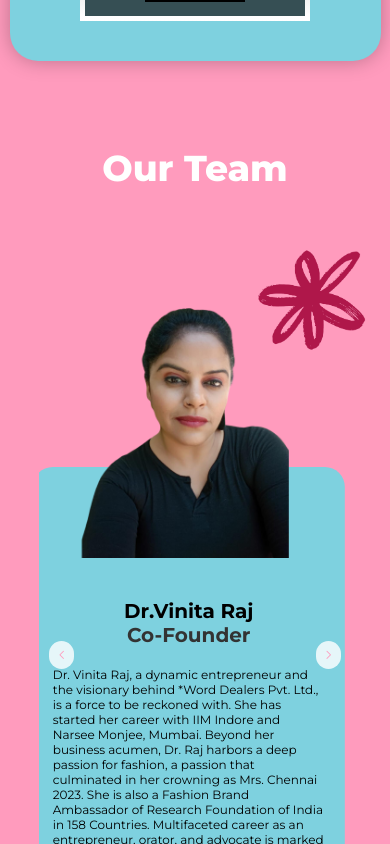
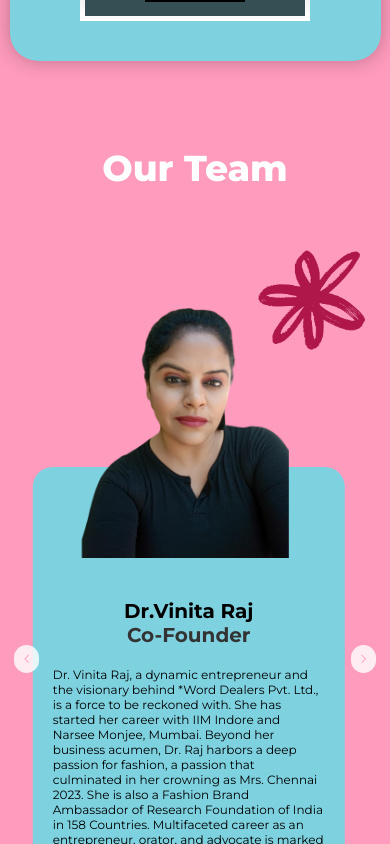
Before and after one commit to nishant0708/The_Tribe_Sheen, a React (Create React App) app: page / in a window 390 px wide. Shown: the part 2220-3064 px from the top of the page. Built offline with nearby package versions, Linux system fonts and the light colour scheme.

Commit message:
arrows fix

```diff
--- a/src/Teams/Teams.jsx
+++ b/src/Teams/Teams.jsx
@@ -114,11 +114,11 @@ function Teams() {
               </SwiperSlide>
             ))}
           </Swiper>
+        </motion.div>
+      </div>
         <div className="custom-navigation">
           <button ref={prevRef} className="nav-button prev">&lt;</button>
           <button ref={nextRef} className="nav-button next">&gt;</button>
-                </div>
-        </motion.div>
         </div>
     </div>
   )
--- a/src/Teams/teams.css
+++ b/src/Teams/teams.css
@@ -2,7 +2,7 @@
   position: relative;
 }
 .slider-container {
-  width: 80%;
+  width: 100%;
   max-width: 1300px;
   margin: 0 auto;
   border-radius: 10px;
@@ -56,7 +56,10 @@
   width: max-content;
   font-size: 1rem;
 }
-
+.teams-carousel{
+  width: 80%;
+  margin: auto;
+}
 .headers h1 {
   padding: 0;
   margin: 0;
@@ -222,6 +225,18 @@
   .heading {
     font-size: 36px;
   }
+  .swiper{
+    overflow: visible !important ;
+  }
+  .swiper-button-next{
+    right: -25px;
+    margin: 0rem;
+
+  }
+.swiper-button-prev {
+    margin: 0rem;
+    left: -25px;
+}
 }
 
 @media (max-width: 500px) {
```
Also changed, not shown: src/assets/nidhi.png. Lines whose indentation alone changed are shown as unchanged.
